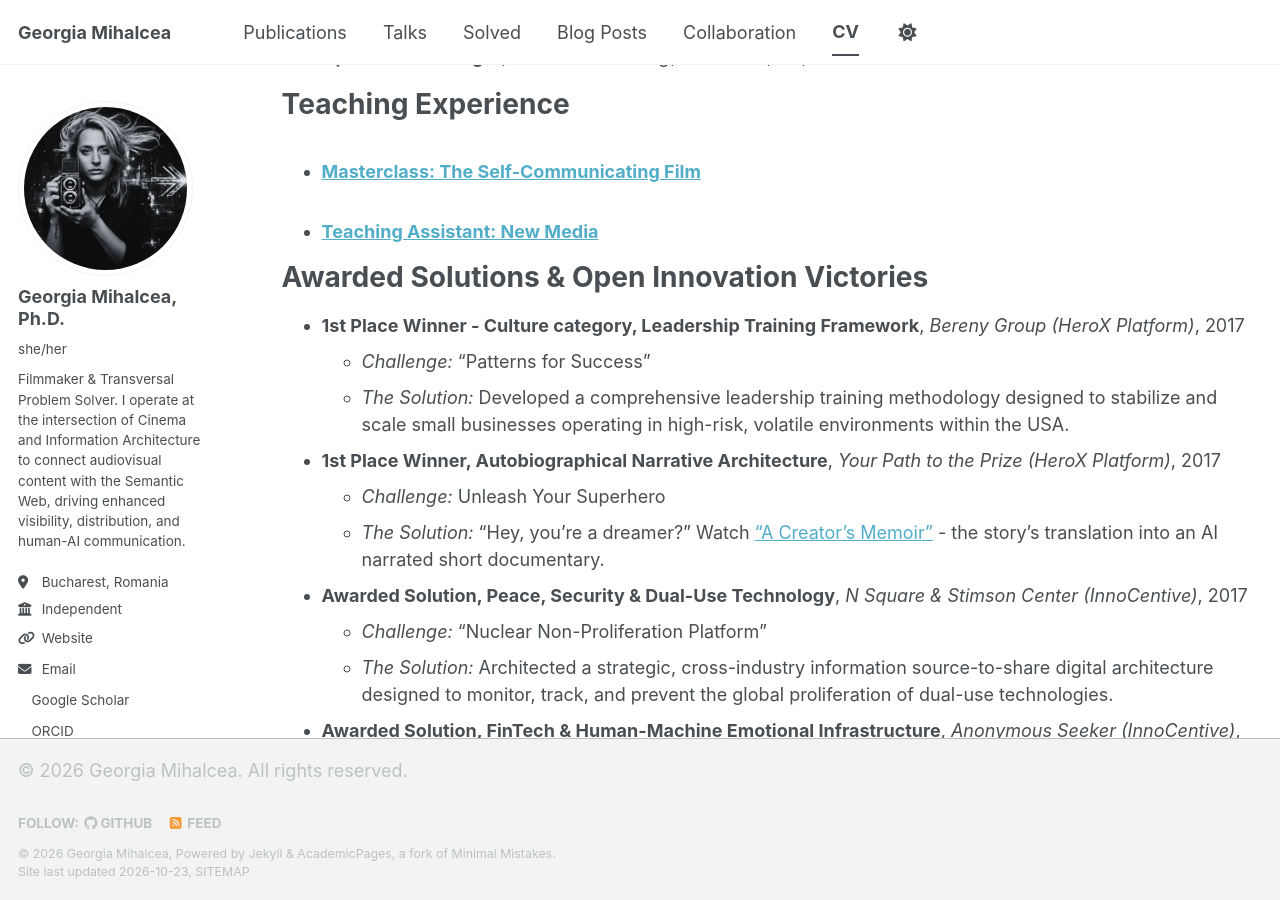
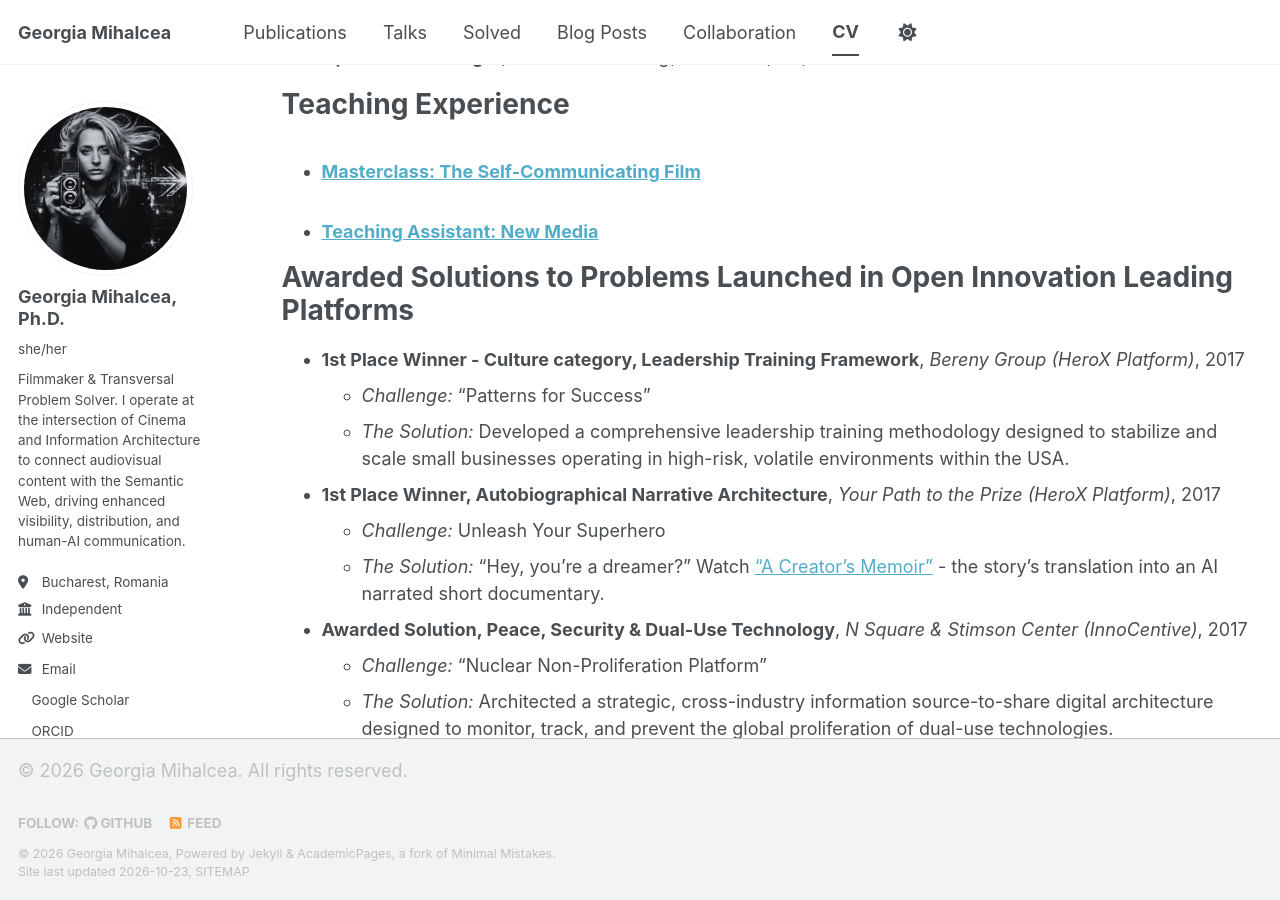
Before and after one commit to GeorgiaMihalcea/georgiamihalcea.github.io, a Jekyll site: the page built from _pages/cv.md, in a window 1280 px wide and 900 px high, scrolled down 1131 px. Built offline with Jekyll 4.4.1, drawn with Linux system fonts in a browser that asks for light colours; a style sheet for code colours, icons or effects is not loaded.

Commit message:
Update award title for clarity and detail

```diff
--- a/_pages/cv.md
+++ b/_pages/cv.md
@@ -38,7 +38,7 @@ Teaching Experience
     {% include archive-single-cv.html %}
   {% endfor %}</ul>
 
-Awarded Solutions & Open Innovation Victories
+Awarded Solutions to Problems Launched in Open Innovation Leading Platforms
 ======
 
 *   **1st Place Winner - Culture category, Leadership Training Framework**, *Bereny Group (HeroX Platform)*, 2017
```
